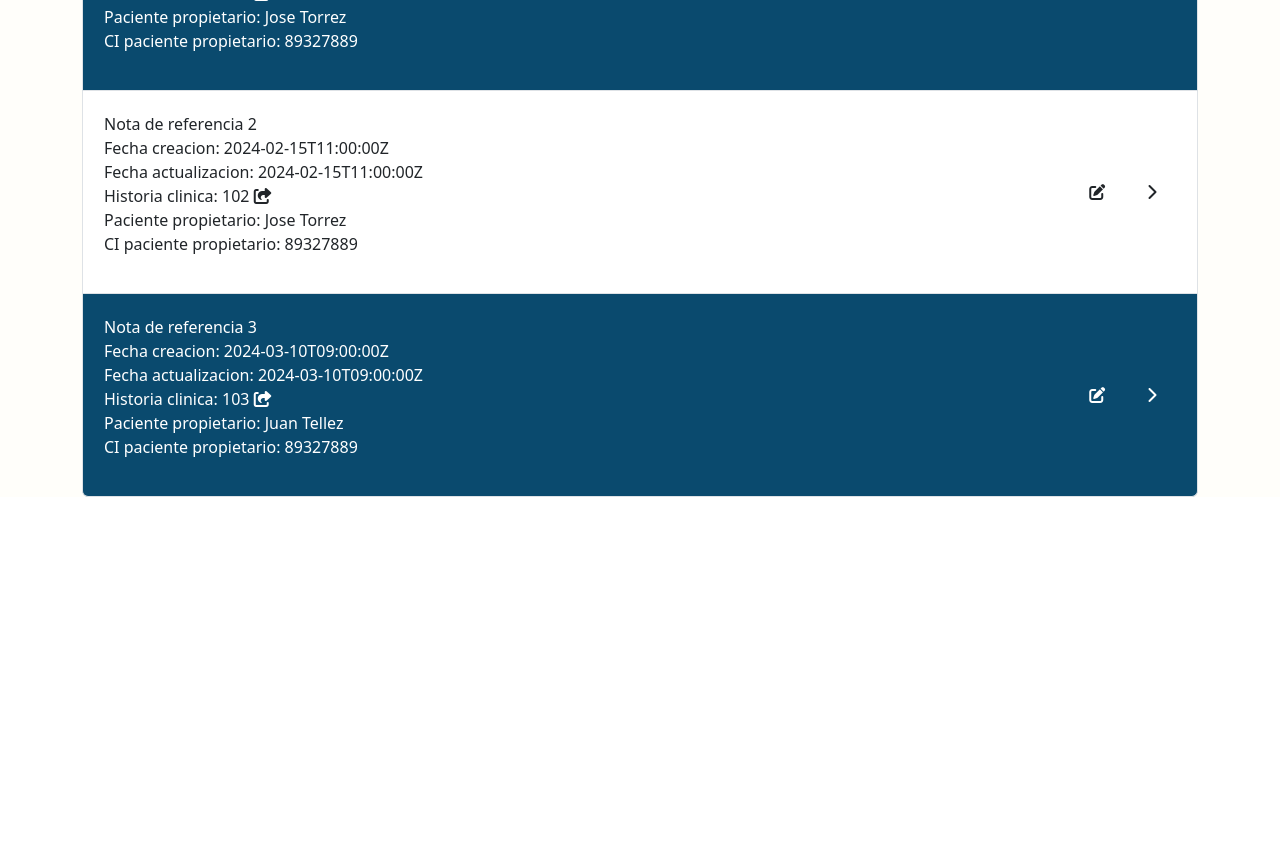
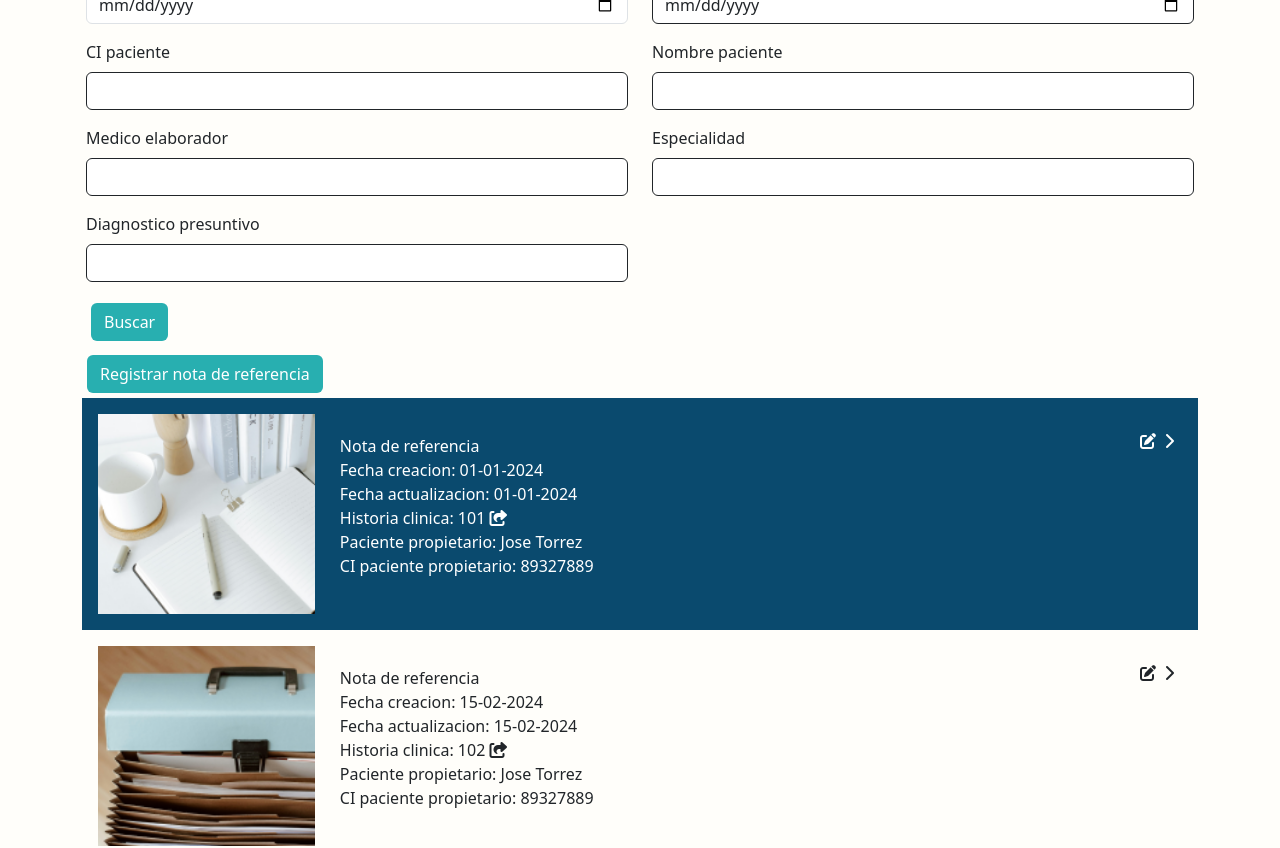
Before and after one commit to VictorVillazante/FrontendSistemaGestionInformacionConsultasMedicasExternasHospitalesTercerNivel, an Angular app: page /medico/gestion-notas-referencia in a window 1280 px wide. Shown: the part 380-1228 px from the top of the page. Before the commit the page ends 877 px from the top, so only its background shows below. Built offline with nearby package versions, Linux system fonts and the light colour scheme.

Commit message:
[Fix] refactor gestion de notas referencias

```diff
--- a/src/app/components/gestion-notas-referencia/gestion-notas-referencia.component.html
+++ b/src/app/components/gestion-notas-referencia/gestion-notas-referencia.component.html
@@ -1,26 +1,19 @@
 <div class="container mt-5">
   <h1 class="text-center p-3">Gestion notas de referencia</h1>
+  <app-formulario-filtrado-documentos
+    [documentos]="notasReferencia"
+    (documentosEvent)="handleNotasReferencia($event)"
+  ></app-formulario-filtrado-documentos>
   <button
     class="btn btn-success-hospital"
     routerLink="/medico/registro-nota-referencia"
   >
     Registrar nota de referencia
   </button>
-    <ul class="list-group">
-        <li *ngFor="let dato of notasReferencia; let i = index" [class.bg-color-blue-hospital]="i % 2 === 0" [class.text-white]="i % 2 === 0" class="p-3 list-group-item d-flex justify-content-between align-items-center">
-          <p class="dato-info">
-            Nota de referencia {{ dato.idNotaReferencia }}<br/>
-            Fecha creacion: {{ dato.createdAt }} <br/>
-            Fecha actualizacion: {{ dato.updatedAt }}<br/>
-            Historia clinica: {{ dato.idHistoriaClinica }} <i class="fas fa-share-square" (click)="verDetalleHistoriaClinica(dato.idHistoriaClinica)"></i><br/>
-            Paciente propietario: {{ dato.pacientePropietario }}<br/>
-            CI paciente propietario: {{ dato.ciPropietario }}<br/>
-
-          </p>
-          <div class="botones-opciones">
-            <i class="fas fa-edit me-2" (click)="editarDato(dato.idNotaReferencia)"></i>
-            <i class="fas fa-chevron-right me-2" (click)="verDetalles(dato.idNotaReferencia)"></i>
+  <app-listado-documentos
+    [documentos]="notasReferencia"
+    tipoDocumento="Nota de referencia"
+    [actualizarDocumento]="editarNotaReferencia"
+    [verDetalleDocumento]="verDetallesNotasReferencia"
+  ></app-listado-documentos>
 </div>
-        </li>
-      </ul>
-  </div>
--- a/src/app/components/gestion-notas-referencia/gestion-notas-referencia.component.ts
+++ b/src/app/components/gestion-notas-referencia/gestion-notas-referencia.component.ts
@@ -1,4 +1,4 @@
-import { Component } from '@angular/core';
+import { Component, OnInit } from '@angular/core';
 import { Router } from '@angular/router';
 import { NotasReferenciaService } from 'src/app/services/notas-referencia.service';
 
@@ -7,27 +7,31 @@ import { NotasReferenciaService } from 'src/app/services/notas-referencia.servic
   templateUrl: './gestion-notas-referencia.component.html',
   styleUrls: ['./gestion-notas-referencia.component.css']
 })
-export class GestionNotasReferenciaComponent {
+export class GestionNotasReferenciaComponent implements OnInit{
+  handleNotasReferencia($event: any) {
+    this.notasReferencia=$event;
+  }
   verDetalleHistoriaClinica(idHistoriaClinica: any) {
     const url = this.router.serializeUrl(
-     this.router.createUrlTree(['/medico/modificar-historia-clinica', idHistoriaClinica])
-   );
-   window.open(url, '_blank');
-   }
+      this.router.createUrlTree(['/medico/modificar-historia-clinica', idHistoriaClinica])
+    );
+    window.open(url, '_blank');
+  }
 
   notasReferencia: any[] = [];
-  constructor(private router:Router,private notasReferenciaService:NotasReferenciaService) {
+  constructor(private router: Router, private notasReferenciaService: NotasReferenciaService) {}
+  ngOnInit(): void {
     this.obtenerNotasReferencia();
-   }
-   obtenerNotasReferencia(){
-    this.notasReferenciaService.obtenerNotasReferencia().subscribe((data:any)=>{
-      this.notasReferencia=data;
+  }
+  obtenerNotasReferencia() {
+    this.notasReferenciaService.obtenerNotasReferencia().subscribe((data: any) => {
+      this.notasReferencia = data;
     });
   }
-  verDetalles(id:any){
-    this.router.navigate(["/detalle-nota-referencia",id]);
+  verDetallesNotasReferencia(id: any) {
+    this.router.navigate(["/detalle-nota-referencia", id]);
   }
-  editarDato(id: any) {
-    this.router.navigate(["/medico/modificar-nota-referencia",id]);
+  editarNotaReferencia(id: any) {
+    this.router.navigate(["/medico/modificar-nota-referencia", id]);
   }
 }
```
Also changed, not shown: src/app/components/gestion-historias-clinicas/gestion-historias-clinicas.component.html (+10 -2 lines). Lines whose indentation alone changed are shown as unchanged.
